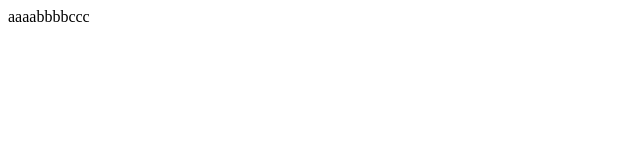
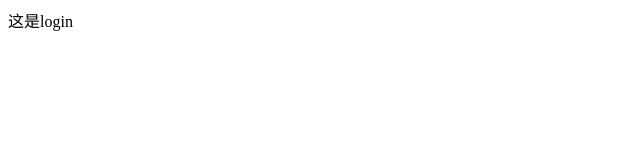
Before and after one commit to kaifanluo/prj_03, a plain HTML site: page index.html in a window 1280 px wide. Shown: the full height of the page, 0-640 px from the left. Drawn offline with Linux system fonts and the light colour scheme.

Commit message:
这是login

```diff
--- a/index.html
+++ b/index.html
@@ -9,7 +9,7 @@
 </head>
 
 <body>
-    aaaabbbbccc
+    这是login
 </body>
 
 </html>
```
